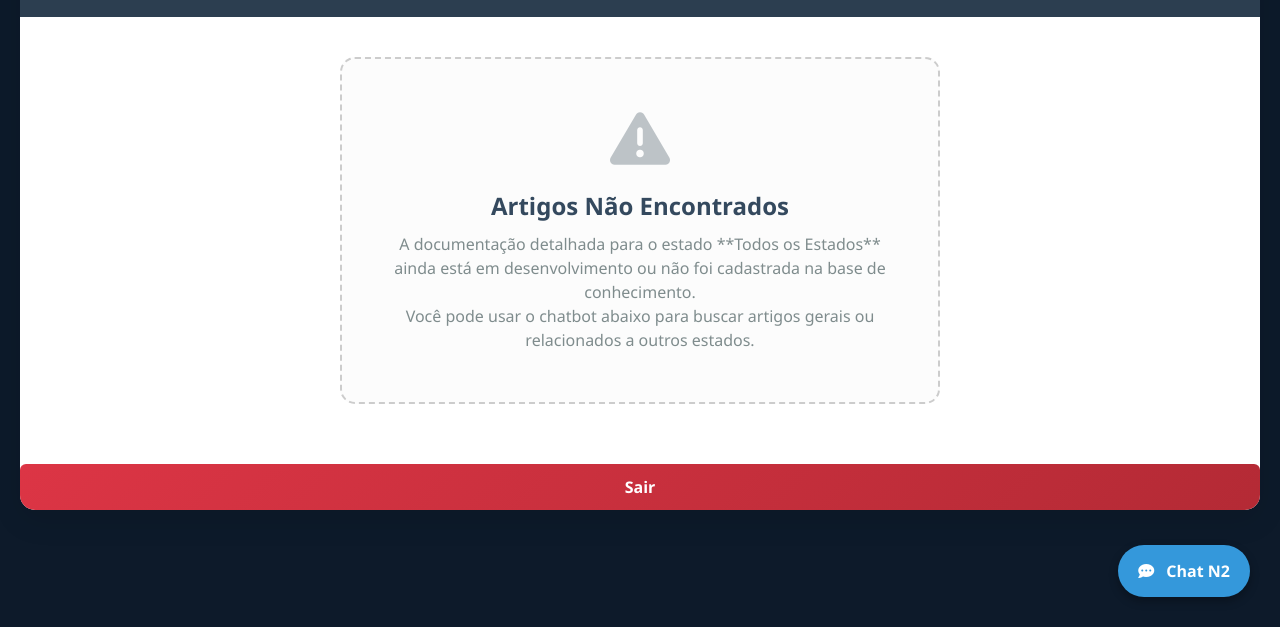
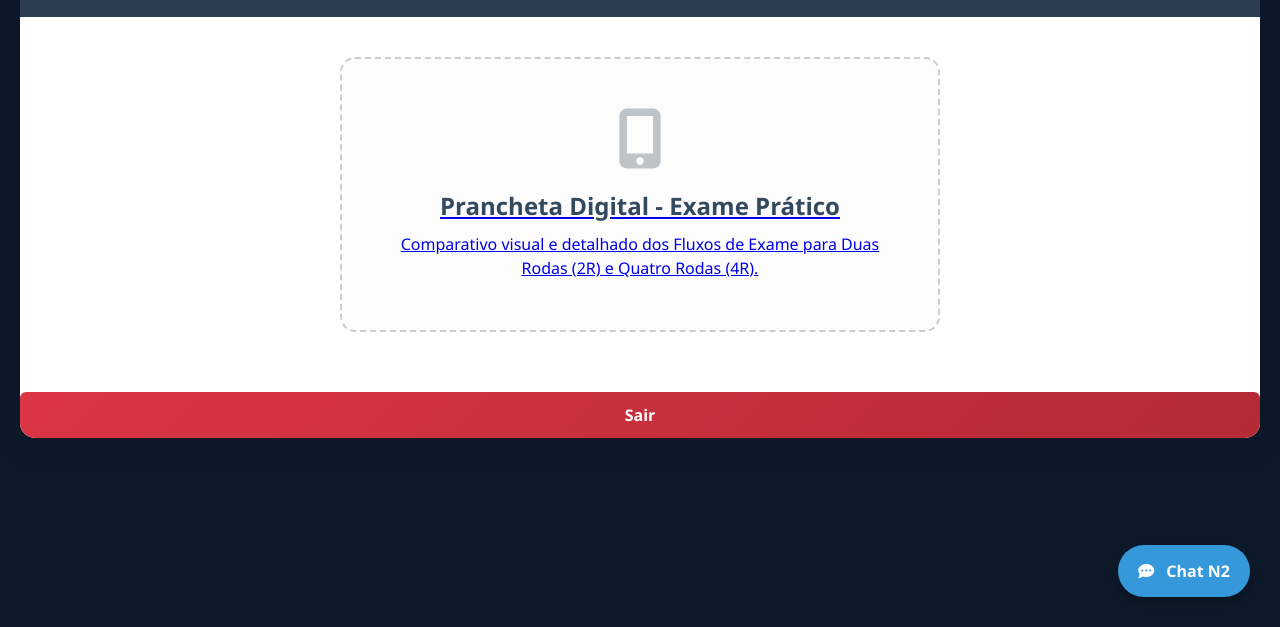
Before and after one commit to davidtottenhamroc-a11y/base-2-new-new, a website: page menu_mg.html in a window 1280 px wide. Shown: the part 173-800 px from the top of the page. Drawn offline with nearby package versions, Linux system fonts and the light colour scheme; no server answers.

Commit message:
Update menu_mg.html

```diff
--- a/menu_mg.html
+++ b/menu_mg.html
@@ -3,7 +3,7 @@
 <head>
     <meta charset="UTF-8">
     <meta name="viewport" content="width=device-width, initial-scale=1.0">
-    <title>Estado Vazio - Base para N2 - VSoft</title>
+    <title>Minas Gerais - Base para N2 - VSoft</title>
     <link rel="stylesheet" href="https://cdnjs.cloudflare.com/ajax/libs/font-awesome/6.4.0/css/all.min.css">
     <style>
         * {
@@ -330,16 +330,19 @@
             <a href="menu.html" class="back-button"><i class="fas fa-arrow-left" style="margin-right: 5px;"></i> Voltar ao Menu de Estados</a>
 
             <div class="logo">VSoft</div>
-            <h1 id="estado-titulo">Documentação Específica (Estado)</h1>
-            <p class="description" id="estado-descricao">Não encontramos artigos específicos para este estado no momento.</p>
+            <h1 id="estado-titulo">Documentação Específica (MG)</h1>
+            <p class="description" id="estado-descricao">Documentações para o Estado de Minas Gerais</p>
         </header>
 
         <main>
             <div class="empty-state">
-                <i class="fas fa-exclamation-triangle"></i>
-                <h2>Artigos Não Encontrados</h2>
-                <p>A documentação detalhada para o estado **<span id="estado-nome-vazio"></span>** ainda está em desenvolvimento ou não foi cadastrada na base de conhecimento.</p>
-                <p>Você pode usar o chatbot abaixo para buscar artigos gerais ou relacionados a outros estados.</p>
+             <a href="examepratico_df.html" class="menu-card">
+                    <div class="card-icon"><i class="fas fa-mobile-alt"></i></div>
+                    <div>
+                        <h2 class="card-title">Prancheta Digital - Exame Prático</h2>
+                        <p class="card-description">Comparativo visual e detalhado dos Fluxos de Exame para Duas Rodas (2R) e Quatro Rodas (4R).</p>
+                    </div>
+            </a>
             </div>
         </main>
         <button class="logout-button" onclick="logout()">Sair</button>
@@ -752,4 +755,5 @@
         }
     </script>
 </body>
+
 </html>
```
